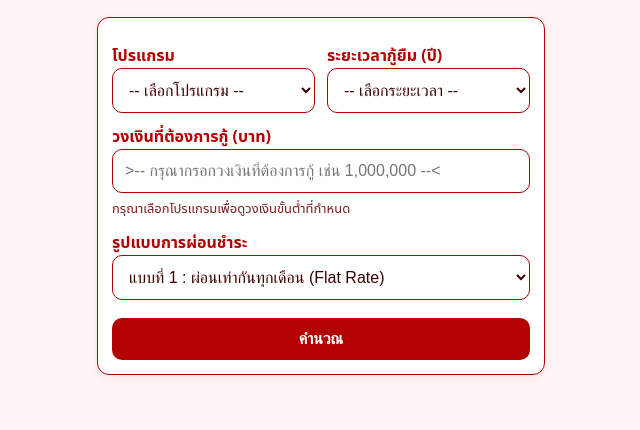
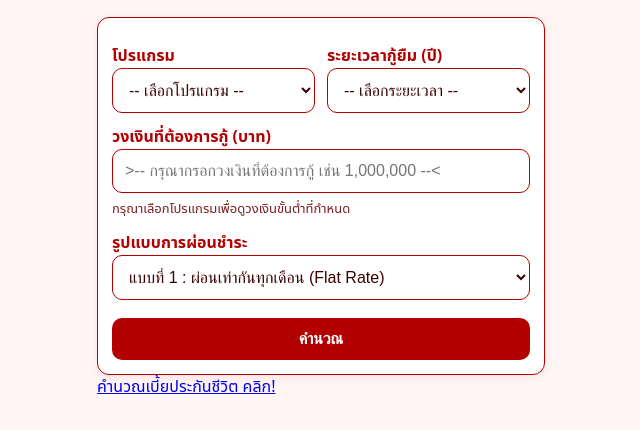
Before and after one commit to Phromdhep/calculateinstallment, a plain HTML site: page docs/index.html in a window 1280 px wide. Shown: the part 98-528 px from the top of the page, without its empty margins (319-959 px from the left). Drawn offline with Linux system fonts and the light colour scheme.

Commit message:
Add link for life insurance calculation in index.html

```diff
--- a/docs/index.html
+++ b/docs/index.html
@@ -171,6 +171,8 @@
       <div id="messages"></div>
       <div id="result" class="result" style="display:none"></div>
     </div>
+      <a href="https://m-pre-sg.zatech.com/m/p/MRTAQuotation?ref=7a97e48056a4f1f4c18c336f2faa11b808d8a60e41d21c6976b79c9dab3c6d54&module=510e8f4c-37d0-4a17-baa4-cd6ca44456b5&clientId=Wm1hcnQ6cHJ1ZGVudGlhbDowMjI&moduleId=369930448977926&pageId=369930448977951&orderNo=ZORDER0057358699" target="_blank" rel="noopener noreferrer" class="h1">คำนวณเบี้ยประกันชีวิต คลิก!</a>
+    </div>
   </div>
 
   <script>
```
